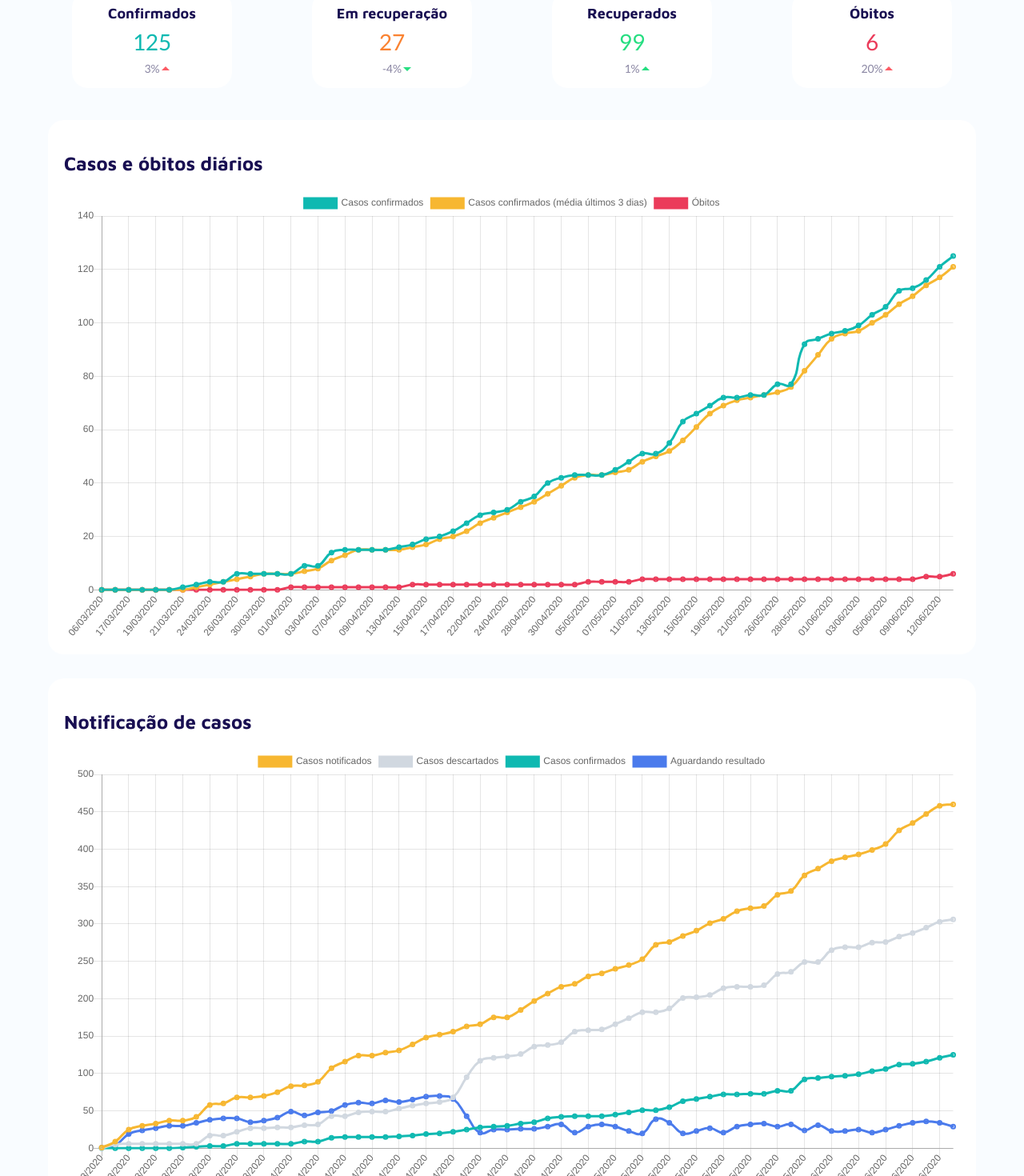
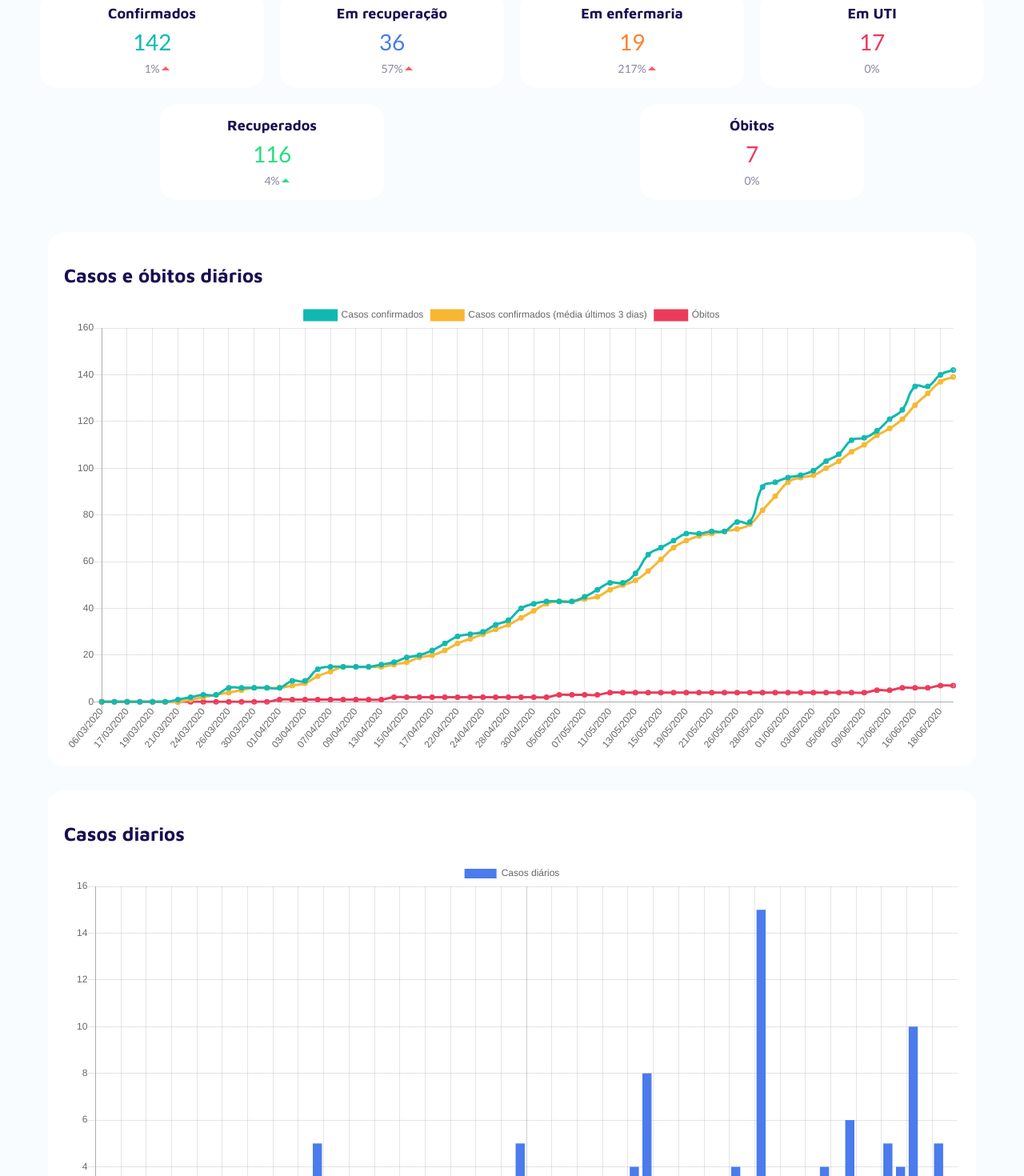
Before and after one commit to yurigodke/corona-dash, a React (Create React App) app: page / in a window 1280 px wide. Shown: the part 120-1590 px from the top of the page at 80% size. Built offline with nearby package versions, Linux system fonts and the light colour scheme.

Commit message:
Adds daily cases

```diff
--- a/public/dataInfo.js
+++ b/public/dataInfo.js
@@ -702,5 +702,49 @@ window.dataInfo = {
     death: 6,
     nursery: 13,
     icu: 14
+  },
+  "16/06/2020": {
+    notified: 481,
+    discarted: 312,
+    confirmed: 135,
+    recovered: 101,
+    waitResult: 34,
+    suspectDeath: 2,
+    death: 6,
+    nursery: 16,
+    icu: 17
+  },
+  "17/06/2020": {
+    notified: 488,
+    discarted: 313,
+    confirmed: 135,
+    recovered: 105,
+    waitResult: 40,
+    suspectDeath: 2,
+    death: 6,
+    nursery: 16,
+    icu: 18
+  },
+  "18/06/2020": {
+    notified: 499,
+    discarted: 320,
+    confirmed: 140,
+    recovered: 112,
+    waitResult: 39,
+    suspectDeath: 1,
+    death: 7,
+    nursery: 6,
+    icu: 17
+  },
+  "19/06/2020": {
+    notified: 513,
+    discarted: 327,
+    confirmed: 142,
+    recovered: 116,
+    waitResult: 44,
+    suspectDeath: 1,
+    death: 7,
+    nursery: 19,
+    icu: 17
   }
 };
--- a/src/App.js
+++ b/src/App.js
@@ -1,7 +1,7 @@
 import React from "react";
 
 import style from "./App.module.scss";
-import { Line } from "react-chartjs-2";
+import { Line, Bar } from "react-chartjs-2";
 
 import { AbsoluteNumbers, ChartBox, Footer, Maintenance } from "./modules";
 
@@ -18,6 +18,9 @@ function App() {
         <AbsoluteNumbers data={data.consolidated} />
         <ChartBox title="Casos e óbitos diários">
           <Line data={data.general}></Line>
+        </ChartBox>
+        <ChartBox title="Casos diarios">
+          <Bar data={data.daily}></Bar>
         </ChartBox>
         <ChartBox title="Notificação de casos">
           <Line data={data.balance}></Line>
--- a/src/components/box/index.module.scss
+++ b/src/components/box/index.module.scss
@@ -8,6 +8,7 @@
   height: 120px;
   border-radius: 20px;
   margin: 10px 0;
+  padding: 0 40px;
 
   &__title {
     font-family: "Maven Pro", sans-serif;
--- a/src/modules/absoluteNumbers/index.js
+++ b/src/modules/absoluteNumbers/index.js
@@ -9,7 +9,9 @@ const AbsoluteNumbers = ({ data }) => {
   return (
     <div className={style["absoluteNumber"]}>
       <Box title="Confirmados" {...data.confirmed} color="#0fb9b1" />
-      <Box title="Em recuperação" {...data.active} color="#fa8231" />
+      <Box title="Em recuperação" {...data.active} color="#4b7bec" />
+      <Box title="Em enfermaria" {...data.nursery} color="#fa8231" />
+      <Box title="Em UTI" {...data.icu} color="#eb3b5a" />
       <Box
         title="Recuperados"
         {...data.recovered}
--- a/src/prepareData.js
+++ b/src/prepareData.js
@@ -33,6 +33,16 @@ function preparData(dataInfo) {
           }
 
           values.push(Math.round(valueSum / averageDays));
+          break;
+        case "dailyCases":
+          const indexPrevDay = labels.indexOf(date) - 1;
+          const datePrevDay =
+            indexPrevDay < 0 ? labels[0] : labels[indexPrevDay];
+          const valuePrevDay = dataInfo[datePrevDay].confirmed;
+
+          const valueCurrent = dataInfo[date].confirmed;
+
+          values.push(valueCurrent - valuePrevDay);
           break;
         default:
       }
@@ -240,10 +250,30 @@ function preparData(dataInfo) {
     data: getProcessedValues("active")
   };
 
+  const dailyCases = {
+    label: "Casos diários",
+    fill: false,
+    lineTension: 0.5,
+    borderColor: "#4b7bec",
+    backgroundColor: "#4b7bec",
+    borderCapStyle: "butt",
+    borderJoinStyle: "miter",
+    pointBackgroundColor: "#4b7bec",
+    pointBorderWidth: 5,
+    pointHoverRadius: 5,
+    pointHoverBackgroundColor: "#4b7bec",
+    pointHoverBorderWidth: 2,
+    pointRadius: 1,
+    pointHitRadius: 10,
+    data: getProcessedValues("dailyCases")
+  };
+
   const consolidated = {
     confirmed: getLastValues(confirmedValues.data),
     active: getLastValues(activeValues.data),
     recovered: getLastValues(recoveredValues.data),
+    nursery: getLastValues(nurseryValues.data),
+    icu: getLastValues(icuValues.data),
     death: getLastValues(deathValues.data)
   };
 
@@ -272,7 +302,12 @@ function preparData(dataInfo) {
     datasets: [nurseryValues, icuValues, activeValues]
   };
 
-  return { consolidated, general, balance, death, hospital };
+  const daily = {
+    labels,
+    datasets: [dailyCases]
+  };
+
+  return { consolidated, general, balance, death, hospital, daily };
 }
 
 export default preparData;
```
